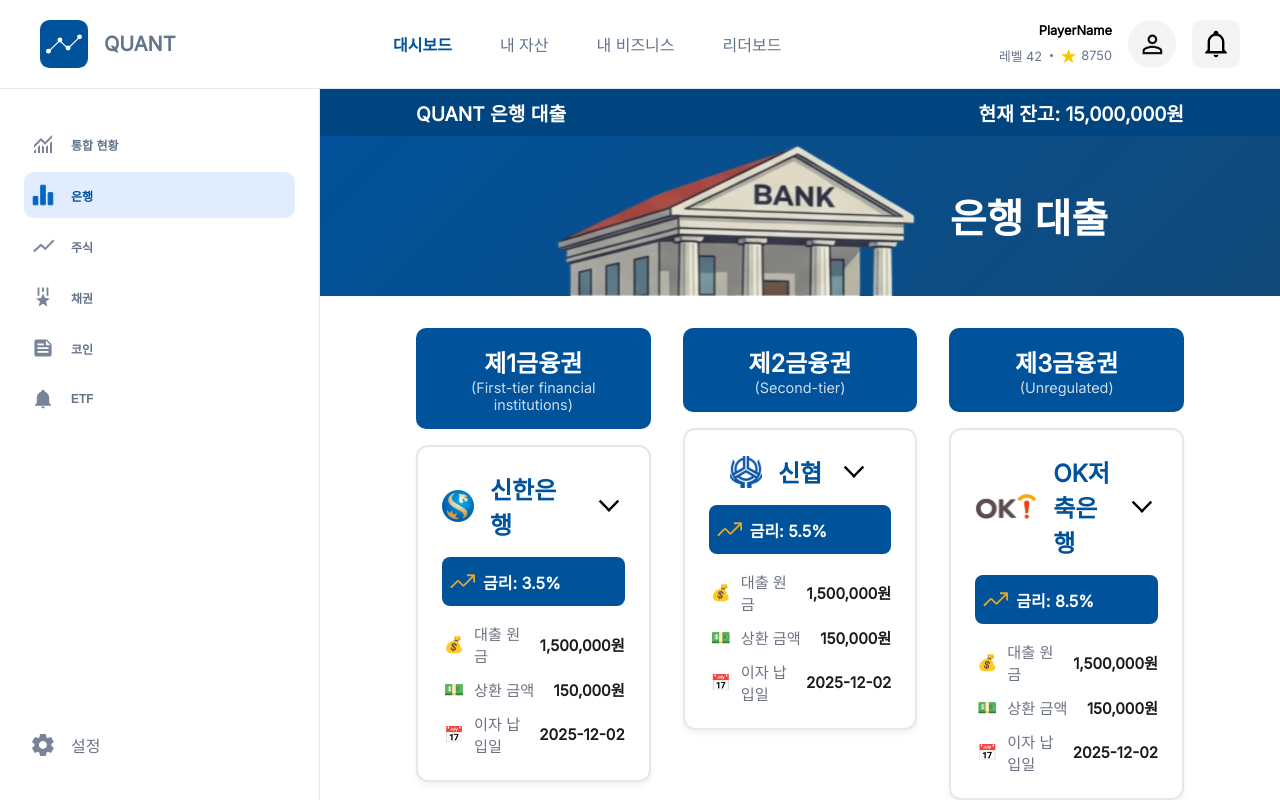
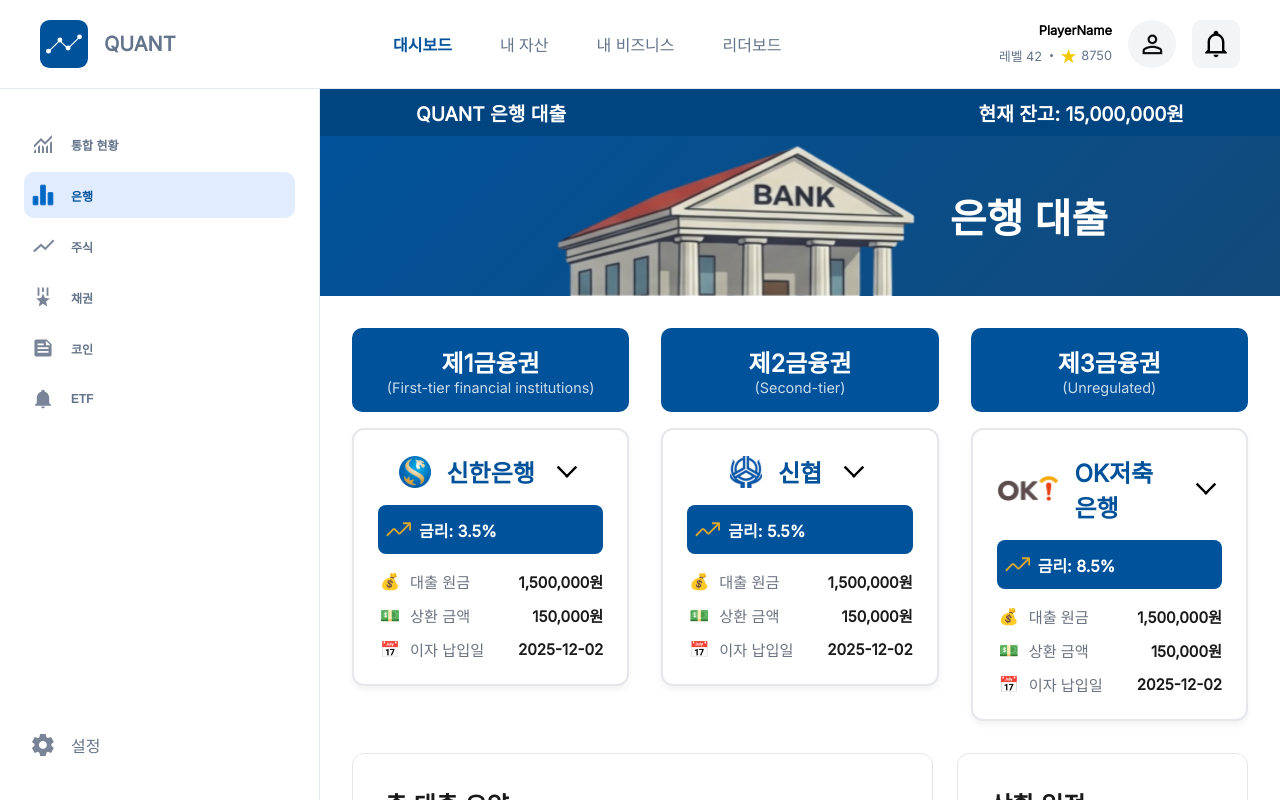
Before and after one commit to Quant-Organization/quant-web, a SvelteKit app: page /dashboard/bank in a window 1280 px wide. Built offline with nearby package versions, Linux system fonts and the light colour scheme.

Commit message:
Adjust padding in bank dashboard's main content styling

```diff
--- a/src/routes/dashboard/bank/+page.svelte
+++ b/src/routes/dashboard/bank/+page.svelte
@@ -398,7 +398,7 @@
     .bank-icon-sm { height: 4rem; }
     .bank-text { font-size: 2.5rem; font-weight: 700; color: white; }
 
-    .main-content { padding: 0 4rem; min-height: 600px; position: relative; }
+    .main-content { padding: 0 0rem; min-height: 600px; position: relative; }
     .banks-grid { display: grid; grid-template-columns: repeat(3, 1fr); gap: 2rem; align-items: start; margin-bottom: 2rem;}
     .bank-card-wrapper { display: flex; flex-direction: column; gap: 1rem; }
     .tier-header { background: var(--color-theme-1); border-radius: 10px; padding: 1rem; text-align: center; color: white; }
```
